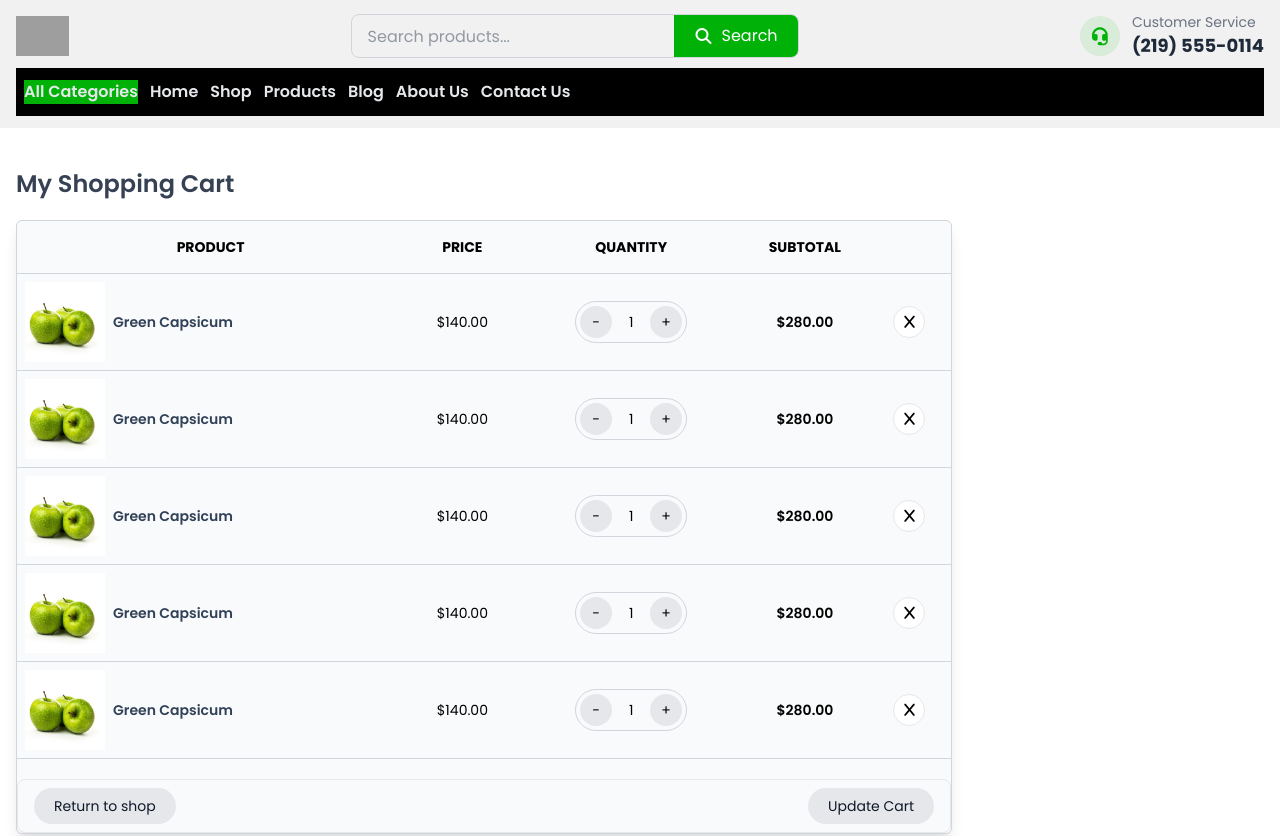
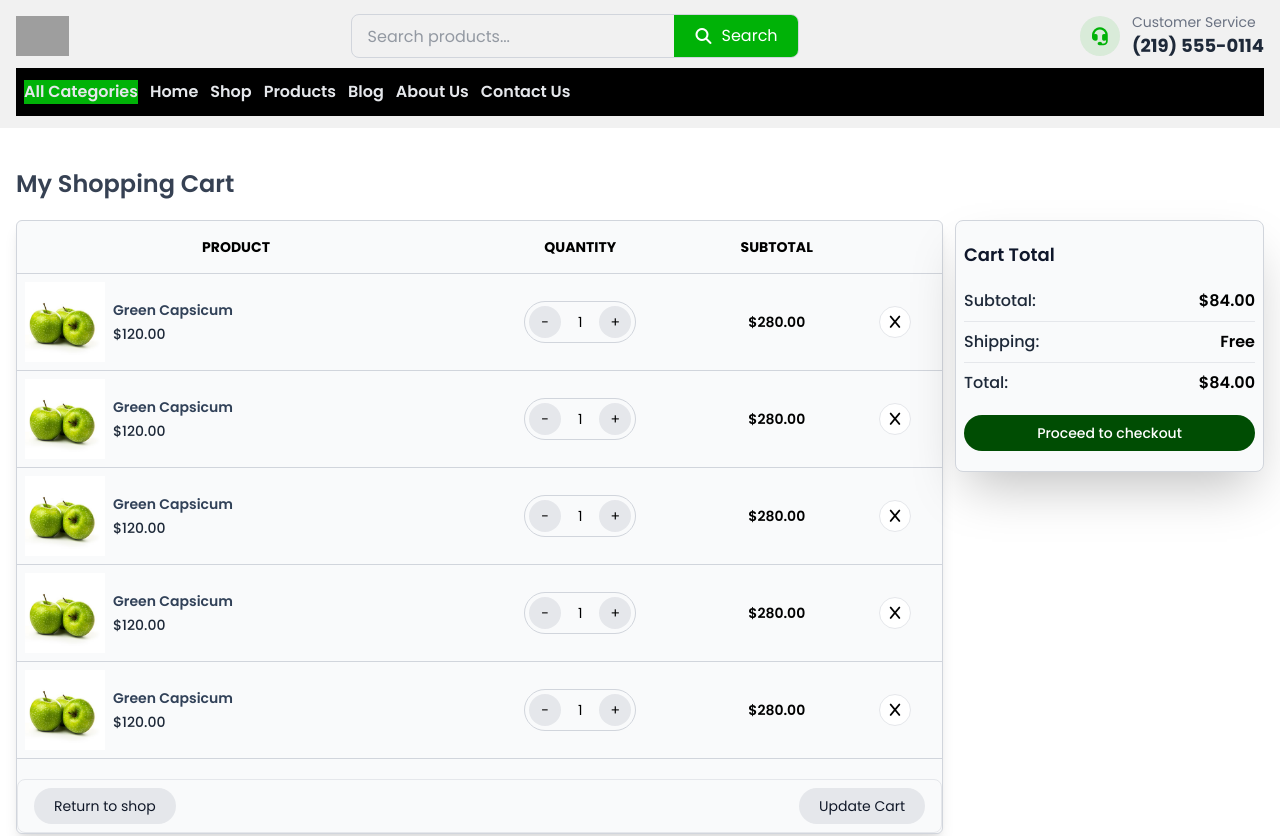
Before and after one commit to wahidhasib/-Laravel-vue-js, a Vue app in the folder Frontend/: page /cart in a window 1280 px wide. Shown: the top 836 px of the page. Built offline with nearby package versions, Linux system fonts and the light colour scheme; grey boxes are pictures that could not be loaded.

Commit message:
Cart page added

```diff
--- a/Frontend/src/Pages/CartView.vue
+++ b/Frontend/src/Pages/CartView.vue
@@ -2,26 +2,30 @@
     <main class="bg-white">
         <section class="max-w-7xl mx-auto py-5 lg:py-10 px-4">
             <h2 class="text-gray-700 font-semibold text-2xl mb-5">My Shopping Cart</h2>
-            <div class="flex justify-between gap-5">
-                <div class="w-3/4">
+            <div class="lg:flex justify-between space-y-5 gap-3">
+                <div class="lg:w-3/4">
                     <div class="border rounded-md border-gray-300 bg-gray-50 shadow-lg">
-                        <table class="text-center w-full [&_th]:py-4 [&_td]:p-2 [&_td]:px-2">
+                        <div class="overflow-x-auto md:overflow-x-visible w-full max-w-full">
+                            <table class="text-center w-full min-w-[500px] [&_th]:py-4 [&_td]:p-2 [&_td]:px-2">
                                 <thead>
                                     <tr class="border-b border-gray-300 text-sm">
                                         <th>PRODUCT</th>
-                                    <th>PRICE</th>
                                         <th>QUANTITY</th>
                                         <th>SUBTOTAL</th>
                                     </tr>
                                 </thead>
                                 <tbody>
                                     <tr v-for="i in 5" :key="i" class="border-b border-gray-300 text-sm w-full">
-                                    <td class="flex gap-2 items-center">
+                                        <td>
+                                            <div class="flex gap-2 items-center">
                                                 <img src="../../public/Images/green-apple.png" class="h-20 w-20 object-cover"
                                                     alt="">
+                                                <div class="">
                                                     <h2 class="text-slate-700 text-md font-semibold">Green Capsicum</h2>
+                                                    <p class="text-left font-medium text-gray-800 mt-1">$120.00</p>
+                                                </div>
+                                            </div>
                                         </td>
-                                    <td>$140.00</td>
                                         <td>
                                             <div
                                                 class="mx-auto flex gap-1 items-center justify-between border border-gray-300 rounded-full p-1 w-28">
@@ -44,6 +48,7 @@
                                     </tr>
                                 </tbody>
                             </table>
+                        </div>
 
                         <div class="border border-gray-200 flex items-center justify-between py-2 px-4 rounded-lg mt-5">
                             <button
@@ -58,16 +63,16 @@
                     </div>
 
                     <div
-                        class="border border-gray-200 bg-gray-50 flex items-center justify-between py-5 px-4 rounded-lg mt-5">
+                        class="border border-gray-200 bg-gray-50 sm:flex items-center justify-between py-5 px-4 rounded-lg mt-5">
                         <p class="text-lg text-black whitespace-nowrap font-semibold">Coupon Code</p>
 
-                        <form class="w-4/5">
+                        <form class="sm:w-4/5">
                             <div class="relative w-full">
                                 <input type="text" placeholder="Enter coupon code"
                                     class="w-full h-10 ps-4 pe-24 text-gray-700 border border-gray-200 rounded-full focus:outline-none">
 
                                 <button type="submit" class="absolute right-1 top-1/2 -translate-y-1/2
-                       bg-slate-900 text-white px-6 py-1.5 rounded-full text-md">
+                       bg-slate-900 hover:bg-black duration-300 cursor-pointer text-white px-6 py-1.5 rounded-full text-md">
                                     Apply
                                 </button>
                             </div>
@@ -76,6 +81,30 @@
 
                 </div>
 
+                <div class="lg:w-1/4">
+                    <div class="border border-gray-300 px-2 py-5 rounded-lg shadow-2xl bg-gray-50">
+                        <h4 class="text-lg font-semibold text-slate-900 mb-3">Cart Total</h4>
+                        <div class="flex gap-3 items-center justify-between py-2 border-b border-gray-200">
+                            <p class="text-gray-800 font-medium">Subtotal:</p>
+                            <p class="font-semibold text-black">$84.00</p>
+                        </div>
+                        <div class="flex gap-3 items-center justify-between py-2 border-b border-gray-200">
+                            <p class="text-gray-800 font-medium">Shipping:</p>
+                            <p class="font-semibold text-black">Free</p>
+                        </div>
+                        <div class="flex gap-3 items-center justify-between py-2">
+                            <p class="text-gray-800 font-medium">Total:</p>
+                            <p class="font-semibold text-black">$84.00</p>
+                        </div>
+
+                        <div class="mt-3">
+                            <button class="block text-center px-4 py-2 bg-[#004D03] hover:bg-primary-dark rounded-full w-full cursor-pointer text-white text-sm font-medium duration-300 hover:shadow-2xl">
+                                Proceed to checkout
+                            </button>
+                        </div>
+                    </div>
+                </div>
+
 
             </div>
         </section>
```
Lines whose indentation alone changed are shown as unchanged.
